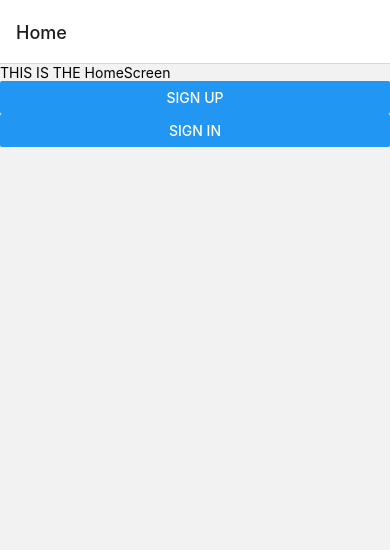
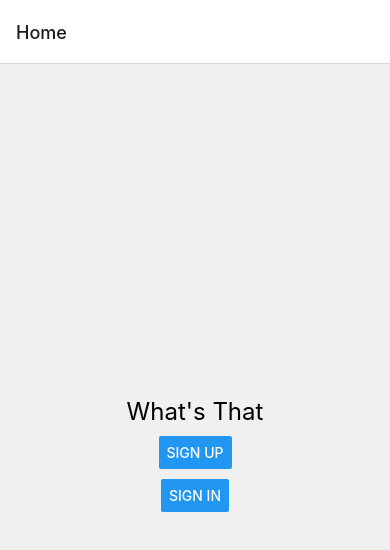
Before and after one commit to B0mbataBG/Mobile-App-Assignment, a React Native app: screen /Home in a window 390 px wide. Shown: the top 550 px of the page. Built offline with nearby package versions, Linux system fonts and the light colour scheme.

Commit message:
Logout Button added and implemented in the Home screen, 1 Problem After a sign in refresh is needed for logout to apear

```diff
--- /dev/null
+++ b/Components/LogoutButton.js
@@ -0,0 +1,16 @@
+import React from 'react';
+import { Button } from 'react-native';
+import AsyncStorage from '@react-native-async-storage/async-storage';
+
+const LogoutButton = ({ onLogout }) => {
+  const handleLogout = async () => {
+    // Remove the token from AsyncStorage
+    await AsyncStorage.removeItem('sessionId');
+    // Call the onLogout prop to update the authentication status in the parent component
+    onLogout();
+  };
+
+  return <Button title="Logout" onPress={handleLogout} />;
+};
+
+export default LogoutButton;
--- a/screens/Home.js
+++ b/screens/Home.js
@@ -1,24 +1,77 @@
-import * as React from 'react';
-import { View, Text, Button } from 'react-native';
+import React from 'react';
+import { View, Text, Button, StyleSheet } from 'react-native';
+import AsyncStorage from '@react-native-async-storage/async-storage';
+import LogoutButton from '../Components/LogoutButton';
+
+
+const styles = StyleSheet.create({
+  container: {
+    flex: 1,
+    alignItems: 'center',
+    justifyContent: 'center',
+    backgroundColor: '#f0f0f0',
+  },
+  button: {
+    marginTop: 10,
+  },
+});
+
+
 
 class HomeScreen extends React.Component {
+  constructor(props) {
+    super(props);
+    this.state = {
+      isLoggedIn: false,
+    };
+  }
+
+  // Check if the user is logged in when the component mounts
+  componentDidMount() {
+    AsyncStorage.getItem('sessionId')
+      .then((token) => {
+        if (token) {
+          this.setState({ isLoggedIn: true });
+        }
+      })
+      .catch((error) => {
+        console.log('Failed to get token:', error);
+      });
+  }
+
+  // Callback function to update the authentication status when the user logs out
+  handleLogout = () => {
+    this.setState({ isLoggedIn: false });
+  };
+
   render() {
     return (
-      <View>
-        <Text>THIS IS THE HomeScreen</Text>
+      <View style={styles.container}>
+        <Text style={{ fontSize: 24 }}>What's That</Text>
 
+        {this.state.isLoggedIn ? (
+          <LogoutButton onLogout={this.handleLogout} />
+        ) : (
+          <>
+            <View style={styles.button}>
               <Button
                 title="Sign Up"
                 onPress={() => this.props.navigation.navigate('SignUp')}
               />
+            </View>
+
+            <View style={styles.button}>
               <Button
                 title="Sign In"
                 onPress={() => this.props.navigation.navigate('SignIn')}
               />
-
+            </View>
+          </>
+        )}
       </View>
     );
   }
 }
 
+
 export default HomeScreen;
```
Lines whose indentation alone changed are shown as unchanged.
